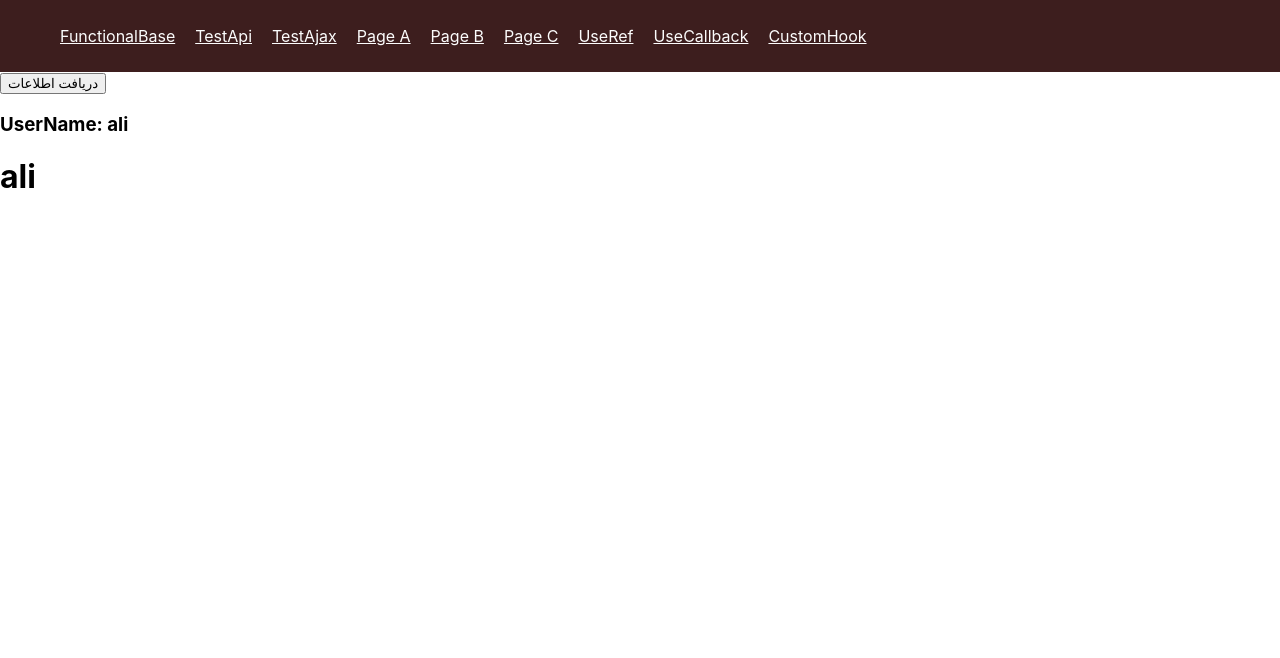
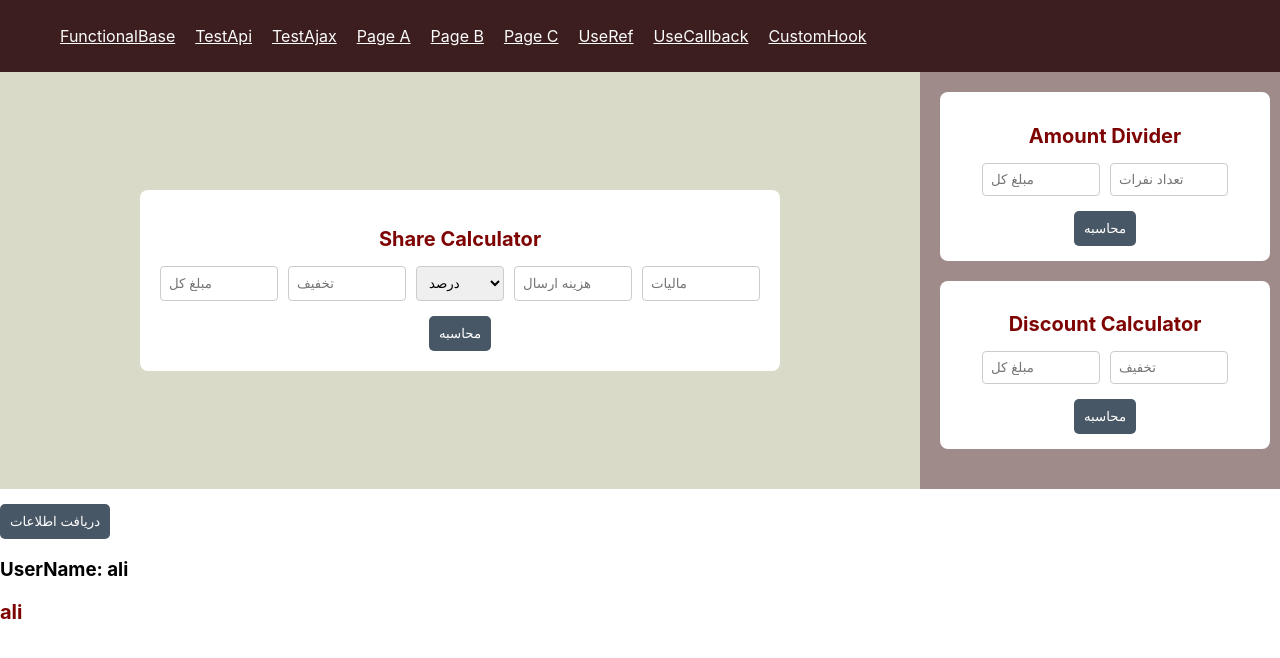
Before and after one commit to danialvfd/welcome-to-reactjs, a React (Create React App) app: page / in a window 1280 px wide. Shown: the top 658 px of the page. Built offline with nearby package versions, Linux system fonts and the light colour scheme.

Commit message:
feat: ShareCalculato

```diff
--- a/src/App.js
+++ b/src/App.js
@@ -6,15 +6,20 @@ import Layout from './layout/BaseLayout';
 import Class from './pages/Class';
 import Functional from './pages/Functional';
 import UserInfo from './pages/UserInfo';
-import TestApi from './pages/testApi';
-import TestAjax from './pages/testAjax';
+import TestApi from './pages/TestApi';
+import TestAjax from './pages/TestAjax';
 import Profile from './components/Profile';
 import UseRef from './pages/TestUseref';
 import PageA from './pages/PageA';
 import PageB from './pages/PageB';
 import PageC from './pages/PageC';
-import UseCallback from './pages/useCallback';
-import CustomHook from './pages/testCustomHook';
+import UseCallback from './pages/UseCallback';
+import CustomHook from './pages/TestCustomHook';
+import AmountDivider from './components/AmountDivider';
+import DiscountCalculator from './components/DiscountCalculator';
+import ShareCalculator from './components/ShareCalculator';
+import './assets/myStyles.css';
+
 
 const App = () => {
     const [state, dispatch] = useReducer(reducer, initialState);
@@ -46,6 +51,15 @@ const MainContent = () => {
     return (
         <Router>
             <Layout>
+                <div className="container">
+                    <div className="sidebar">
+                        <AmountDivider />
+                        <DiscountCalculator />
+                    </div>
+                    <div className="main-content">
+                        <ShareCalculator />
+                    </div>
+                </div>
                 <div>
                     <button onClick={handleClick}>دریافت اطلاعات</button>
                     <div>
--- /dev/null
+++ b/src/assets/CalculatorStyles.css
@@ -0,0 +1,59 @@
+.main-container {
+  text-align: center;
+  padding: 20px;
+  background-color: white;
+  border-radius: 8px;
+  max-width: 600px;
+  margin: 20px auto;
+}
+
+.box-container {
+  text-align: center;
+  background-color: white;
+  padding: 15px;
+  border-radius: 8px;
+  width: 300px;
+  margin-bottom: 20px;
+}
+
+h1, h2 {
+  font-size: 20px;
+  color: #7e0303;
+  margin-bottom: 15px;
+}
+
+.input-group {
+  display: flex;
+  gap: 10px;
+  justify-content: center;
+  flex-wrap: nowrap;
+}
+
+.input-group input,
+.input-group select {
+  padding: 8px;
+  border: 1px solid #ccc;
+  border-radius: 4px;
+  width: 100px;
+}
+
+button {
+  margin-top: 15px;
+  padding: 10px;
+  background-color: #485766;
+  color: white;
+  border: none;
+  border-radius: 5px;
+  cursor: pointer;
+}
+
+button:hover {
+  background-color: #0056b3;
+}
+
+.final-amount {
+  margin-top: 15px;
+  font-size: 18px;
+  font-weight: bold;
+  color: green;
+}
--- /dev/null
+++ b/src/assets/myStyles.css
@@ -0,0 +1,19 @@
+.container {
+    display: flex;
+    background-color: #d9dbc8;
+    flex-direction: row-reverse;
+  }
+
+  .sidebar {
+    width: 25%;
+    background-color: rgb(160, 139, 139);
+    padding: 20px;
+  }
+
+  .main-content {
+    width: 75%;
+    display: flex;
+    align-items: center;
+    justify-content: center;
+    padding: 20px;
+  }
--- /dev/null
+++ b/src/components/AmountDivider.js
@@ -0,0 +1,44 @@
+import { useState } from "react";
+import "../assets/CalculatorStyles.css";
+
+const AmountDivider = () => {
+  const [totalAmount, setTotalAmount] = useState("");
+  const [personNumber, setPersonNum] = useState("");
+  const [amountPerPerson, setAmountPerPerson] = useState(null);
+
+  const handleCalculate = () => {
+    if (totalAmount && personNumber && personNumber > 0) {
+      setAmountPerPerson((totalAmount / personNumber).toFixed(2));
+    } else {
+      setAmountPerPerson("null");
+    }
+  };
+  return (
+    <div className="box-container">
+      <h2>Amount Divider</h2>
+      <div className="input-group">
+        <input
+          type="number"
+          placeholder="مبلغ کل"
+          value={totalAmount}
+          onChange={(e) => setTotalAmount(e.target.value)}
+        />
+        <input
+          type="number"
+          placeholder="تعداد نفرات"
+          value={personNumber}
+          onChange={(e) => setPersonNum(e.target.value)}
+        />
+      </div>
+      <button onClick={handleCalculate}>محاسبه</button>
+
+      {amountPerPerson !== null && (
+        <p className="final-amount">
+          مبلغ پرداختی هر نفر: {amountPerPerson} تومان
+        </p>
+      )}
+    </div>
+  );
+};
+
+export default AmountDivider;
--- /dev/null
+++ b/src/components/DiscountCalculator.js
@@ -0,0 +1,42 @@
+import { useState } from "react";
+import "../assets/CalculatorStyles.css";
+
+const DiscountCalculator = () => {
+  const [totalAmount, setTotalAmount] = useState("");
+  const [discount, setDiscount] = useState("");
+  const [discountPercent, setDiscountPercent] = useState(null);
+
+  const handleCalculate = () => {
+    if (totalAmount && discount && discount > 0) {
+      setDiscountPercent((discount * 100 / totalAmount).toFixed(2));
+    } else {
+      setDiscountPercent("null");
+    }
+  };
+  return (
+    <div className="box-container">
+      <h2>Discount Calculator</h2>
+      <div className="input-group">
+        <input
+          type="number"
+          placeholder="مبلغ کل"
+          value={totalAmount}
+          onChange={(e) => setTotalAmount(e.target.value)}
+        />
+        <input
+          type="number"
+          placeholder="تخفیف"
+          value={discount}
+          onChange={(e) => setDiscount(e.target.value)}
+        />
+      </div>
+      <button onClick={handleCalculate}>محاسبه</button>
+
+      {discountPercent !== null && (
+        <p className="final-amount">درصد میزان تخفیف: %{discountPercent}</p>
+      )}
+    </div>
+  );
+};
+
+export default DiscountCalculator;
--- /dev/null
+++ b/src/components/ShareCalculator.js
@@ -0,0 +1,101 @@
+import { useState, useEffect } from "react";
+import "../assets/CalculatorStyles.css";
+
+const ShareCalculator = () => {
+  const [totalAmount, setTotalAmount] = useState("");
+  const [discount, setDiscount] = useState("");
+  const [discountType, setDiscountType] = useState("percent");
+  const [delivery, setDelivery] = useState("");
+  const [tax, setTax] = useState("");
+  const [finalAmount, setFinalAmount] = useState(null);
+
+  useEffect(() => {
+    const savedData = localStorage.getItem("shareCalculatorData");
+    if (savedData) {
+      const parsedData = JSON.parse(savedData);
+      setTotalAmount(parsedData.totalAmount);
+      setDiscount(parsedData.discount);
+      setDiscountType(parsedData.discountType);
+      setDelivery(parsedData.delivery);
+      setTax(parsedData.tax);
+      setFinalAmount(parsedData.finalAmount);
+    }
+  }, []);
+
+  const handleCalculate = () => {
+    let amount = parseFloat(totalAmount) || 0;
+    let discountAmount = parseFloat(discount) || 0;
+    let deliveryCost = parseFloat(delivery) || 0;
+    let taxValue = parseFloat(tax) || 0;
+
+    if (discountType === "percent") {
+      discountAmount = (amount * (discountAmount / 100));
+  }
+
+  if (discountType === "amount") {
+      discountAmount = parseFloat(discount) || 0;
+  }
+
+    let finalPrice = (amount - discountAmount) + deliveryCost + (amount * (taxValue / 100));
+    const finalAmountValue = finalPrice.toFixed(2);
+
+    setFinalAmount(finalAmountValue);
+
+    const dataToSave = {
+      totalAmount,
+      discount,
+      discountType,
+      delivery,
+      tax,
+      finalAmount: finalAmountValue
+    };
+    localStorage.setItem("shareCalculatorData", JSON.stringify(dataToSave));
+  };
+
+  return (
+    <div className="main-container">
+      <h2>Share Calculator</h2>
+      <div className="input-group">
+        <input
+          type="number"
+          placeholder="مبلغ کل"
+          value={totalAmount}
+          onChange={(e) => setTotalAmount(e.target.value)}
+        />
+        <input
+          type="number"
+          placeholder="تخفیف"
+          value={discount}
+          onChange={(e) => setDiscount(e.target.value)}
+        />
+        <select
+          value={discountType}
+          onChange={(e) => setDiscountType(e.target.value)}
+        >
+          <option value="percentage">درصد</option>
+          <option value="amount">مقدار</option>
+        </select>
+        <input
+          type="number"
+          placeholder="هزینه ارسال"
+          value={delivery}
+          onChange={(e) => setDelivery(e.target.value)}
+        />
+        <input
+          type="number"
+          placeholder="مالیات"
+          value={tax}
+          onChange={(e) => setTax(e.target.value)}
+        />
+      </div>
+      <button onClick={handleCalculate}>محاسبه</button>
+
+      {finalAmount !== null && (
+        <p className="final-amount">
+          مبلغ نهایی: {finalAmount} تومان
+        </p>
+      )}
+    </div>
+  );
+};
+export default ShareCalculator;
--- a/src/components/useCounter.js
+++ b/src/components/useCounter.js
@@ -1,6 +1,6 @@
 import { useState } from 'react';
 
-function useCounter(initialValue = 0) {
+function UseCounter(initialValue = 0) {
   const [count, setCount] = useState(initialValue);
 
   const increment = () => {
@@ -18,4 +18,4 @@ function useCounter(initialValue = 0) {
   return { count, increment, decrement, reset };
 }
 
-export default useCounter;
+export default UseCounter;
--- a/src/pages/testCustomHook.js
+++ b/src/pages/testCustomHook.js
@@ -1,7 +1,7 @@
 import React from 'react';
-import useCounter from '../components/useCounter';
+import useCounter from '../components/UseCounter';
 
-function testCustomHook() {
+function TestCustomHook() {
   const { count, increment, decrement, reset } = useCounter(0);
 
   return (
@@ -14,4 +14,4 @@ function testCustomHook() {
   );
 }
 
-export default testCustomHook;
+export default TestCustomHook;
```
